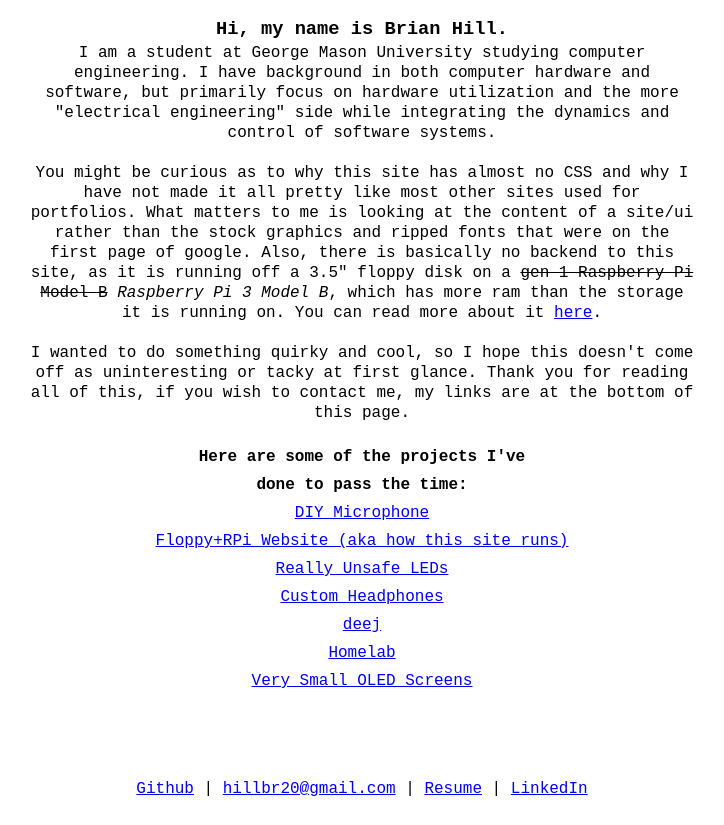
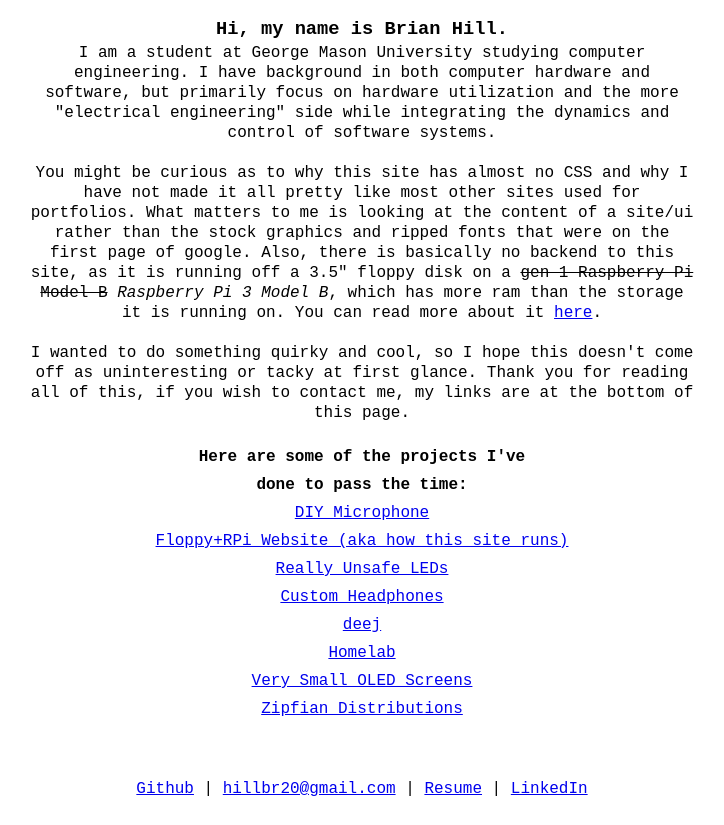
Before and after one commit to TrojanPinata/floppysite, a plain HTML site: page index.html in a window 1280 px wide. Shown: the whole page, without its empty margins (278-1002 px from the left). Drawn offline with Linux system fonts and the light colour scheme.

Commit message:
add to index
oopsie

```diff
--- a/index.html
+++ b/index.html
@@ -51,6 +51,8 @@
             <p><a href="deej.html">deej</a></p>
             <p><a href="homelab.html">Homelab</a></p>
             <p><a href="oled.html">Very Small OLED Screens</a></p>
+            <p><a href="zipf.html">Zipfian Distributions</a></p>
+            <!-- <p><a href="keyboard.html">Keyboarding</a></p> -->
             <!-- <p><a href="bts.html">Behind the Scenes</a></p> -->
             <br>
             <br>
```
